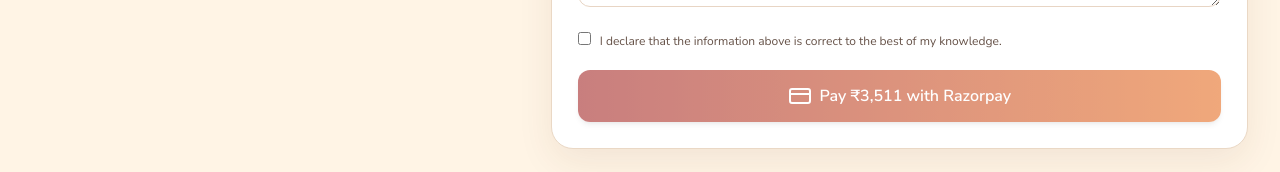
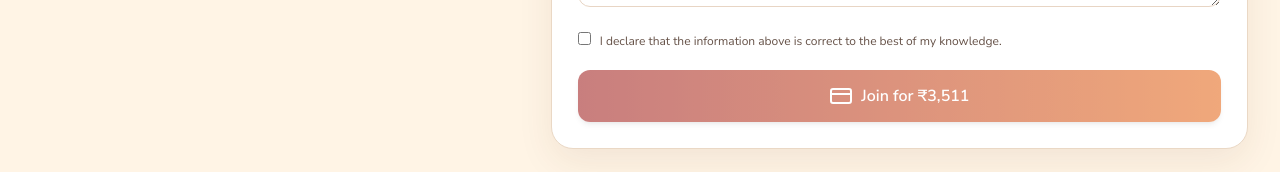
Before and after one commit to LetsPro/Temple-management, a React (Vite) app: page /membership in a window 1280 px wide. Shown: the part 1732-1904 px from the top of the page. Built offline with nearby package versions, Linux system fonts and the light colour scheme; no server answers; the database is empty.

Commit message:
Simplify payment button labels

```diff
--- a/src/pages/public/DonationsPage.tsx
+++ b/src/pages/public/DonationsPage.tsx
@@ -93,7 +93,7 @@
           <label className="flex items-center gap-2 mt-5 text-sm font-semibold"><input type="checkbox" checked={anonymous} onChange={e => setAnonymous(e.target.checked)} /> Donate anonymously</label>
           {!anonymous && <div className="grid sm:grid-cols-2 gap-3 mt-4"><input value={name} onChange={e => setName(e.target.value)} className="input-field" placeholder="Full name" /><input value={mobile} onChange={e => setMobile(e.target.value)} className="input-field" placeholder="Mobile number" /><input value={email} onChange={e => setEmail(e.target.value)} className="input-field sm:col-span-2" type="email" placeholder="Email address (optional)" /></div>}
         </div>
-        <div className="modal-footer"><div><small>Total offering</small><strong>₹{finalAmount.toLocaleString('en-IN')}</strong></div><button onClick={donate} disabled={submitting} className="btn-primary"><CreditCard size={17} /> {submitting ? 'Opening payment...' : 'Pay with Razorpay'}</button></div>
+        <div className="modal-footer"><div><small>Total offering</small><strong>₹{finalAmount.toLocaleString('en-IN')}</strong></div><button onClick={donate} disabled={submitting} className="btn-primary"><CreditCard size={17} /> {submitting ? 'Opening payment...' : 'Donate Now'}</button></div>
       </div>
     </div>
   )
--- a/src/pages/public/MembershipPage.tsx
+++ b/src/pages/public/MembershipPage.tsx
@@ -64,7 +64,7 @@
           <label className="sm:col-span-2"><span className="label">Address *</span><textarea className="input-field" rows={3} value={form.address} onChange={event => set('address', event.target.value)} /></label>
         </div>
         <label className="declaration"><input type="checkbox" checked={form.declaration_accepted} onChange={event => set('declaration_accepted', event.target.checked)} /><span>I declare that the information above is correct to the best of my knowledge.</span></label>
-        <button onClick={join} disabled={!user || submitting} className="btn-primary w-full py-3.5 text-base"><CreditCard /> {submitting ? 'Processing membership...' : `Pay ₹${selected.amount.toLocaleString('en-IN')} with Razorpay`}</button>
+        <button onClick={join} disabled={!user || submitting} className="btn-primary w-full py-3.5 text-base"><CreditCard /> {submitting ? 'Processing membership...' : `Join for ₹${selected.amount.toLocaleString('en-IN')}`}</button>
       </div>
     </div></section>
   </div>
```
Also changed, not shown: 2 other files (tests, documents, lock files or other folders).
